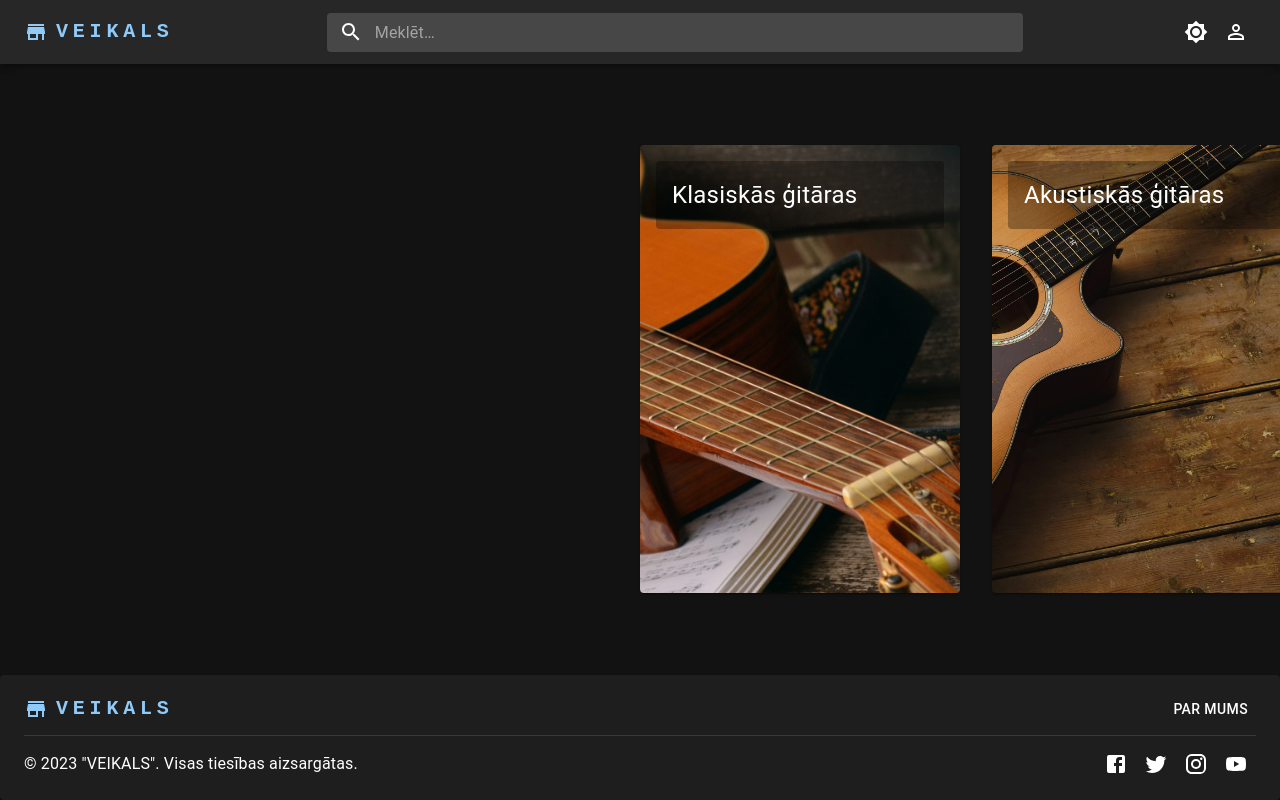
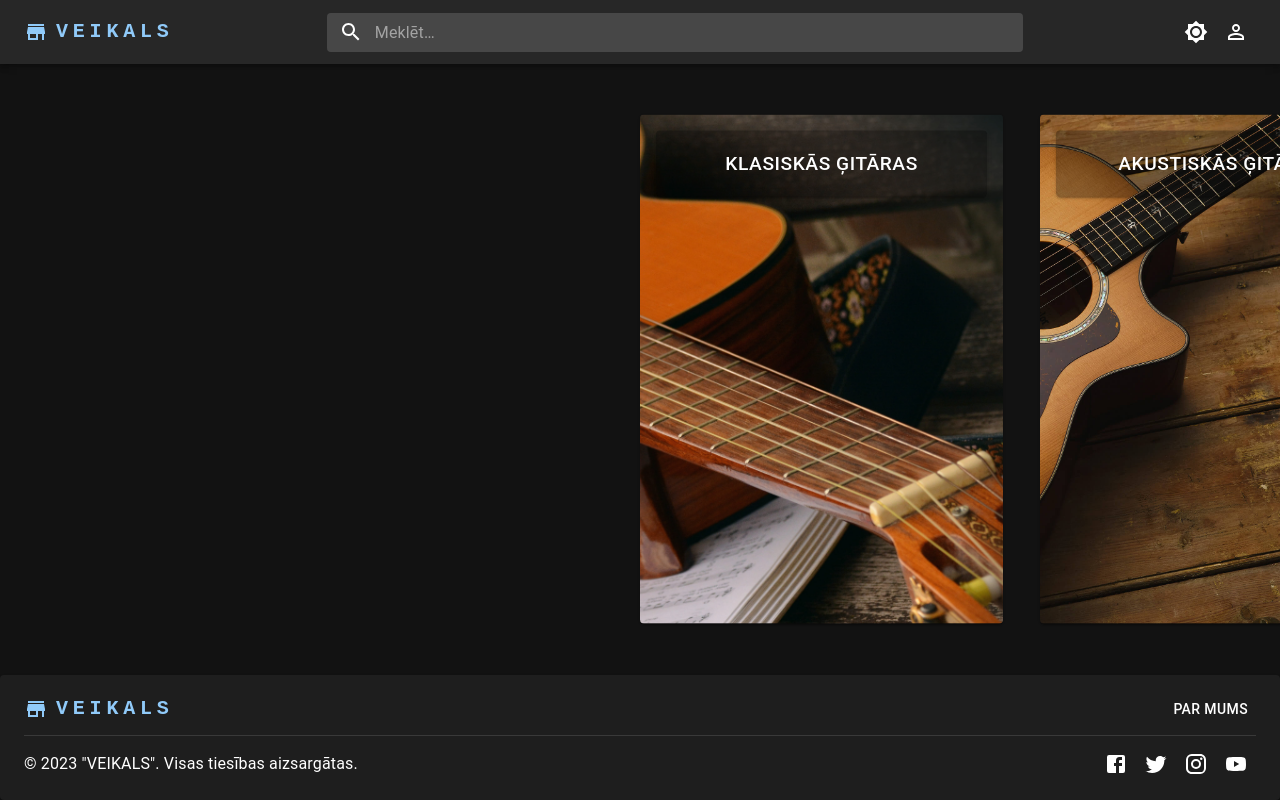
Before and after one commit to EndijsD/projekts, a React (Vite) app in the folder sistema/client/: page /categories in a window 1280 px wide. Built offline with nearby package versions, Linux system fonts and the light colour scheme.

Commit message:
Pievienoju preču kategorijas

```diff
--- a/sistema/client/src/App.jsx
+++ b/sistema/client/src/App.jsx
@@ -19,6 +19,7 @@ import Main from './pages/Main';
 import UserLogin from './pages/UserLogin';
 import UserRegister from './pages/UserRegister';
 import Categories from './pages/Categories';
+import Category from './pages/Category';
 
 function UserLayout() {
   return (
@@ -78,6 +79,34 @@ const tableData = {
 
 const token = sessionStorage.getItem('admin_token');
 
+const categoryData = [
+  {
+    title: 'Klasiskās ģitāras',
+    link: 'classical',
+    image: '/User/Categories/Common/classical.jpg',
+  },
+  {
+    title: 'Akustiskās ģitāras',
+    link: 'acoustic',
+    image: '/User/Categories/Common/acoustic.jpg',
+  },
+  {
+    title: 'Elektriskās ģitāras',
+    link: 'electric',
+    image: '/User/Categories/Common/electric.jpg',
+  },
+  {
+    title: 'Basģitāras',
+    link: 'bass',
+    image: '/User/Categories/Common/bass.jpg',
+  },
+  {
+    title: 'Ukuleles',
+    link: 'ukuleles',
+    image: '/User/Categories/Common/ukulele.jpg',
+  },
+];
+
 function App() {
   const { mode, admin, updateAdmin } = useData();
   const [isPending, setIsPending] = useState(token ? true : false);
@@ -110,7 +139,17 @@ function App() {
             <Route index element={<Main />} />
             <Route path="login" element={<UserLogin />} />
             <Route path="register" element={<UserRegister />} />
-            <Route path="categories" element={<Categories />} />
+            <Route
+              path="categories"
+              element={<Categories categoryData={categoryData} />}
+            />
+            {categoryData.map((obj) => (
+              <Route
+                key={obj.link}
+                path={obj.link}
+                element={<Category title={obj.title} />}
+              />
+            ))}
           </Route>
 
           <Route path="/admin">
--- a/sistema/client/src/components/GridLayout/style.js
+++ b/sistema/client/src/components/GridLayout/style.js
@@ -57,6 +57,7 @@ export const StyledCard = styled(Card)(({ theme }) => ({
   position: 'relative',
   cursor: 'pointer',
   padding: 1,
+  height: '100%',
 
   '&:hover .buyButton': {
     display: 'inline-flex',
@@ -75,7 +76,6 @@ export const StyledCard = styled(Card)(({ theme }) => ({
     left: 0,
     top: 0,
     position: 'absolute',
-    zIndex: 1,
     height: '100%',
     width: '100%',
     opacity: 0,
@@ -95,8 +95,9 @@ export const StyledCardMedia = styled(CardMedia)(({ theme }) => ({
 export const StyledCardContent = styled(CardContent)(({ theme }) => ({
   background: theme.palette.background.paper,
   borderRadius: 'inherit',
-  zIndex: 2,
+  zIndex: 1,
   position: 'relative',
+  height: '100%',
 
   '&:last-child': { paddingBottom: 16 },
 
--- a/sistema/client/src/pages/Categories/Categories.jsx
+++ b/sistema/client/src/pages/Categories/Categories.jsx
@@ -1,36 +1,11 @@
+import { useMediaQuery } from '@mui/material';
 import * as S from './style';
 import { useEffect } from 'react';
 import { useNavigate } from 'react-router-dom';
 
-const categoryData = [
-  {
-    title: 'Klasiskās ģitāras',
-    link: 'classical',
-    image: '/User/Categories/Common/classical.jpg',
-  },
-  {
-    title: 'Akustiskās ģitāras',
-    link: 'acoustic',
-    image: '/User/Categories/Common/acoustic.jpg',
-  },
-  {
-    title: 'Elektriskās ģitāras',
-    link: 'electric',
-    image: '/User/Categories/Common/electric.jpg',
-  },
-  {
-    title: 'Basģitāras',
-    link: 'bass',
-    image: '/User/Categories/Common/bass.jpg',
-  },
-  {
-    title: 'Ukuleles',
-    link: 'ukuleles',
-    image: '/User/Categories/Common/ukulele.jpg',
-  },
-];
-
-const Categories = () => {
+const Categories = ({ categoryData }) => {
+  const downMedium = useMediaQuery((theme) => theme.breakpoints.down('md'));
+  const downLarge = useMediaQuery((theme) => theme.breakpoints.down('lg'));
   const nav = useNavigate();
 
   const handleOnDown = (e, track) => {
@@ -47,7 +22,11 @@ const Categories = () => {
     if (track.dataset.mouseDownAt == '0') return;
 
     const mouseDelta = parseFloat(track.dataset.mouseDownAt) - e.clientX,
-      maxDelta = window.innerWidth / 2;
+      maxDelta = downMedium
+        ? window.innerWidth * 1.3
+        : downLarge
+        ? window.innerWidth
+        : window.innerWidth / 2;
 
     const percentage = (mouseDelta / maxDelta) * -100,
       nextPercentageUnconstrained =
@@ -63,8 +42,8 @@ const Categories = () => {
       { duration: 1200, fill: 'forwards' }
     );
 
-    for (const image of track.getElementsByClassName('image')) {
-      image.animate(
+    for (const card of track.getElementsByClassName('card')) {
+      card.animate(
         {
           backgroundPosition: `${100 + nextPercentage}% center`,
         },
@@ -92,16 +71,15 @@ const Categories = () => {
           <S.StyledCard
             key={obj.link}
             sx={{ backgroundImage: `url(${obj.image})` }}
-            className="image"
+            className="card"
           >
             <S.StyledCardContent>
-              <S.Title className="title">{obj.title}</S.Title>
               <S.StyledButton
                 variant="contained"
                 className="button"
                 onClick={() => nav('/' + obj.link)}
               >
-                Atvērt
+                {obj.title}
               </S.StyledButton>
             </S.StyledCardContent>
           </S.StyledCard>
--- a/sistema/client/src/pages/Categories/style.js
+++ b/sistema/client/src/pages/Categories/style.js
@@ -1,5 +1,5 @@
 import { styled } from '@mui/system';
-import { Box, Button, Card, CardContent, Typography } from '@mui/material';
+import { Box, Button, Card, CardContent } from '@mui/material';
 
 export const MainBox = styled(Box)({
   flex: 1,
@@ -9,7 +9,7 @@ export const MainBox = styled(Box)({
 
 export const CardTrack = styled(Box)({
   display: 'flex',
-  gap: '4vmin',
+  gap: '2.3rem',
   position: 'absolute',
   left: '50%',
   top: '50%',
@@ -17,35 +17,24 @@ export const CardTrack = styled(Box)({
   userSelect: 'none',
 });
 
-export const StyledCard = styled(Card)({
-  width: '40vmin',
-  height: '56vmin',
+export const StyledCard = styled(Card)(({ theme }) => ({
+  width: '22.7rem',
+  height: '31.8rem',
   backgroundSize: 'cover',
   backgroundPosition: '100% center',
 
-  '&:hover .title': {
-    display: 'none',
+  [theme.breakpoints.down(400)]: {
+    width: '17.7rem',
+    height: '26.8rem',
   },
-  '&:hover .button': {
-    display: 'block',
-  },
-});
+}));
 
 export const StyledCardContent = styled(CardContent)({
   display: 'flex',
   flexDirection: 'column',
 });
 
-export const Title = styled(Typography)(({ theme }) => ({
-  borderRadius: theme.shape.borderRadius,
-  fontSize: '1.5rem',
-  background: 'rgba(0, 0, 0, 0.3)',
-  padding: '1rem',
-  color: 'white',
-}));
-
-export const StyledButton = styled(Button)(({ theme }) => ({
-  display: 'none',
+export const StyledButton = styled(Button)({
   padding: '1rem',
   fontSize: '1.2rem',
   color: 'white',
@@ -54,4 +43,4 @@ export const StyledButton = styled(Button)(({ theme }) => ({
   '&:hover': {
     background: 'rgba(0, 0, 0, 0.5)',
   },
-}));
+});
--- /dev/null
+++ b/sistema/client/src/pages/Category/Category.jsx
@@ -0,0 +1,39 @@
+import { useEffect, useState } from 'react';
+import GridLayout from '../../components/GridLayout/GridLayout';
+import * as S from './style';
+import url from '../../url';
+
+const Category = ({ title }) => {
+  const [error, setError] = useState(null);
+  const [isPending, setIsPending] = useState(true);
+  const [data, setData] = useState(null);
+
+  useEffect(() => {
+    fetch(url + 'special/category', {
+      method: 'POST',
+      headers: { 'Content-Type': 'application/json' },
+      body: JSON.stringify({ title: title }),
+    }).then(async (res) => {
+      if (!res.ok) {
+        setError(true);
+      } else {
+        const data = await res.json();
+        setData(data);
+      }
+      setIsPending(false);
+    });
+  }, []);
+
+  return (
+    <S.StyledContainer>
+      <GridLayout
+        title={title}
+        data={data}
+        error={error}
+        isPending={isPending}
+      />
+    </S.StyledContainer>
+  );
+};
+
+export default Category;
--- /dev/null
+++ b/sistema/client/src/pages/Category/index.js
@@ -0,0 +1 @@
+export { default } from './Category';
--- /dev/null
+++ b/sistema/client/src/pages/Category/style.js
@@ -0,0 +1,7 @@
+import { styled } from '@mui/system';
+import { Container } from '@mui/material';
+
+export const StyledContainer = styled(Container)({
+  flex: 1,
+  margin: '2rem auto',
+});
```
Also changed, not shown: 1 other file (tests, documents, lock files or other folders).
